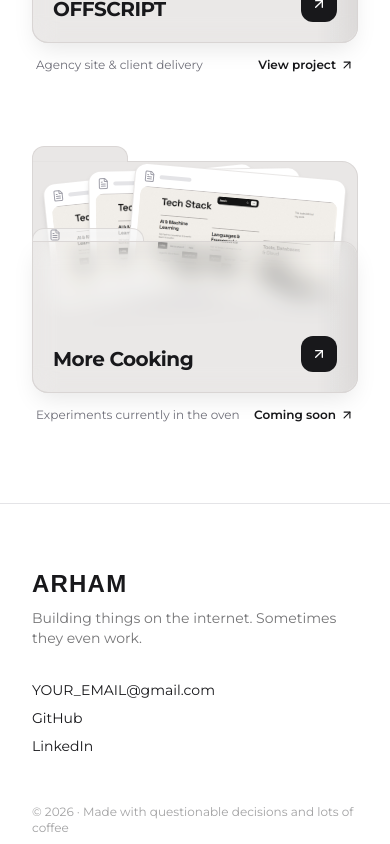
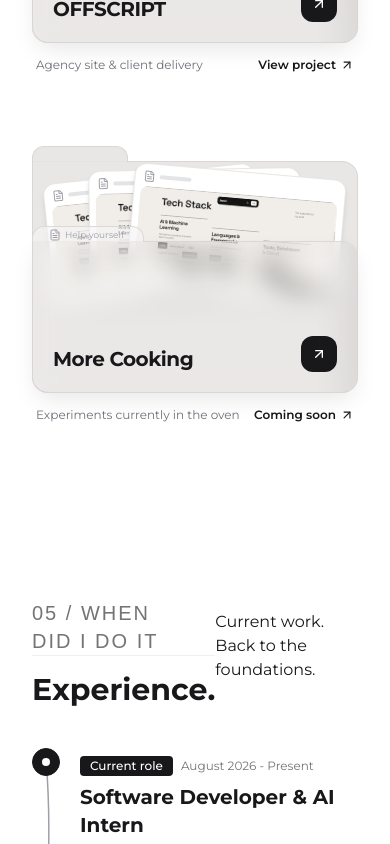
Before and after one commit to FrozenAlgo/MyPortfolio, a Next.js app: page / in a window 390 px wide. Shown: the part 5221-6065 px from the top of the page. Built offline with nearby package versions, Linux system fonts and the light colour scheme; a web font is replaced by a local one.

Commit message:
added experience

```diff
--- a/src/app/page.js
+++ b/src/app/page.js
@@ -1,4 +1,5 @@
 "use client";
+import ExperienceTimeline from "@/components/home/ExperienceTimeline";
 import ScrollFlipImage from "@/components/home/ScrollFlipImage";
 import FolderPocket from "@/components/ui/FolderPocket";
 import RollingIcon from "@/components/ui/RollingIcon";
@@ -201,7 +202,7 @@ export default function Home() {
           ))}
         </div>
       </section>
-      <section className="px-8 sm:px-20 py-20">
+      <section className="px-8 sm:px-20 py-20 min-h-screen">
         <div className="flex justify-between items-center">
           <div>
             <h2 className="font-sanscode text-xl uppercase tracking-widest opacity-60 my-4 flex justify-between items-center border-b border-b-gray-200">
@@ -229,6 +230,26 @@ export default function Home() {
           ))}
         </div>
       </section>
+      {/* EXPERIENCE */}
+      <section className="px-8 sm:px-20 py-20 min-h-screen">
+        <div className="flex justify-between items-center">
+          <div>
+            <h2 className="font-sanscode text-xl uppercase tracking-widest opacity-60 my-4 flex justify-between items-center border-b border-b-gray-200">
+              05 / When did i do it
+              <Image
+                src="/OrangeCatPeeping-ezgif.com-crop.gif"
+                width={40}
+                height={40}
+                // className="flex items-center w-10 h-10"
+                alt="cat peeping gif"
+              />
+            </h2>
+            <h2 className="text-3xl sm:text-5xl font-bold">Experience.</h2>
+          </div>
+          <p>Current work. Back to the foundations.</p>
+        </div>
+        <ExperienceTimeline />
+      </section>
     </div>
   );
 }
--- /dev/null
+++ b/src/components/home/ExperienceTimeline.js
@@ -0,0 +1,150 @@
+"use client";
+
+const EXPERIENCE = [
+  {
+    badge: "Current role",
+    date: "August 2026 - Present",
+    title: "Software Developer & AI Intern",
+    org: "JAKS & Associates",
+    location: "Kochi",
+    desc: "Working in software development and AI as an intern at JAKS & Associates in Kochi.",
+    isCurrent: true,
+  },
+  {
+    badge: "Ongoing",
+    date: "",
+    title: "Freelance Web Developer",
+    org: "Client projects",
+    location: "",
+    desc: "Built and delivered websites for clients. Currently working on freelance projects.",
+  },
+  {
+    badge: "",
+    date: "2024 - 2026",
+    title: "Master of Computer Applications",
+    org: "Pondicherry University",
+    location: "",
+    desc: "Graduated April 2026 / GPA 7.3",
+  },
+  {
+    badge: "",
+    date: "September 2023 - March 2024",
+    title: "Data Science Intern",
+    org: "AI Variant",
+    location: "Remote",
+    desc: "Completed a six-month data science internship.",
+  },
+  {
+    badge: "",
+    date: "2020 - 2023",
+    title: "Bachelor of Computer Applications",
+    org: "Calicut University",
+    location: "",
+    desc: "GPA 6.5",
+  },
+];
+export default function ExperienceTimeline() {
+  return (
+    <div className="relative mt-10">
+      {/* 1. DESKTOP HORIZONTAL WAVE (hidden on mobile) */}
+      <svg
+        viewBox="0 0 1000 100"
+        preserveAspectRatio="none"
+        className="hidden md:block absolute top-0 left-0 w-full h-[100px] pointer-events-none z-0"
+      >
+        <path
+          d="M 20 14
+       C 160 14, 170 90, 250 78
+       C 330 78, 360 14, 450 14
+       C 540 14, 570 90, 650 80
+       C 730 78, 760 14, 830 10"
+          fill="none"
+          stroke="currentColor"
+          strokeWidth="1.5"
+          vectorEffect="non-scaling-stroke"
+          className="text-zinc-400 dark:text-zinc-600"
+        />
+      </svg>
+
+      {/* 2. MOBILE VERTICAL WAVE (hidden on desktop) */}
+      <svg
+        viewBox="0 0 40 600"
+        preserveAspectRatio="none"
+        className="block md:hidden absolute top-3 bottom-12 left-0 w-7 h-[calc(100%-3rem)] pointer-events-none z-0"
+      >
+        <path
+          d="M 20 0
+       C 34 75, 6 150, 20 225
+       C 34 300, 6 375, 20 450
+       C 34 525, 10 570, 20 600"
+          fill="none"
+          stroke="currentColor"
+          strokeWidth="1.5"
+          vectorEffect="non-scaling-stroke"
+          className="text-zinc-400 dark:text-zinc-600"
+        />
+      </svg>
+      {/* 5 Columns on Desktop, 1 Column on Mobile */}
+      <div className="relative z-10 grid grid-cols-1 md:grid-cols-5 gap-10 md:gap-6 ">
+        {EXPERIENCE.map((item, idx) => {
+          // Even indexes (0, 2, 4) are HIGH; Odd indexes (1, 3) are LOW
+          const isLow = idx % 2 !== 0;
+
+          return (
+            <div
+              key={item.title}
+              className={`flex md:flex-col gap-5 md:gap-6 ${
+                isLow ? "md:mt-16" : "md:mt-0"
+              }`}
+            >
+              {/* THE DOT */}
+              <div
+                className={`w-7 h-7 rounded-full border flex items-center justify-center shrink-0 ${
+                  item.isCurrent
+                    ? "bg-zinc-900 border-zinc-900 dark:bg-zinc-100 dark:border-zinc-100"
+                    : "bg-stone-100 border-zinc-400 dark:bg-zinc-950 dark:border-zinc-600"
+                }`}
+              >
+                <span
+                  className={`w-2 h-2 rounded-full ${
+                    item.isCurrent
+                      ? "bg-white dark:bg-zinc-900"
+                      : "bg-zinc-900 dark:bg-zinc-100"
+                  }`}
+                />
+              </div>
+
+              {/* THE TEXT CONTENT */}
+              <div className="space-y-2 mt-2">
+                {/* Badge + Date row */}
+                <div className="flex flex-wrap items-center gap-2">
+                  {item.badge && (
+                    <span className="px-2.5 py-0.5 rounded bg-zinc-900 text-white dark:bg-zinc-100 dark:text-zinc-900 text-xs font-medium">
+                      {item.badge}
+                    </span>
+                  )}
+                  {item.date && (
+                    <span className="text-xs opacity-60">{item.date}</span>
+                  )}
+                </div>
+
+                <h3 className="text-xl font-bold leading-snug">{item.title}</h3>
+
+                <div>
+                  <p className="text-sm font-semibold">{item.org}</p>
+                  {item.location && (
+                    <p className="text-xs opacity-60">{item.location}</p>
+                  )}
+                </div>
+
+                <p className="text-xs sm:text-sm opacity-75 leading-relaxed pt-1">
+                  {item.desc}
+                </p>
+              </div>
+            </div>
+          );
+        })}
+      </div>
+    </div>
+  );
+}
--- /dev/null
+++ b/src/components/home/ProjectModal.js
@@ -0,0 +1,7 @@
+export default function ProjectModal(project) {
+  return (
+    <div>
+      <div></div>
+    </div>
+  );
+}
--- a/src/components/ui/FolderPocket.js
+++ b/src/components/ui/FolderPocket.js
@@ -84,8 +84,9 @@ export default function FolderPocket({ project }) {
           className="relative z-20 -mt-12 h-38 sm:h-32 rounded-2xl rounded-tl-none bg-stone-100/10 dark:bg-zinc-900/80 backdrop-blur-md border border-stone-300/80 dark:border-zinc-700/80 shadow-[0_10px_25px_-5px_rgba(0,0,0,0.1)] p-5 flex items-end justify-between"
         >
           {/* Front Pocket Top-Left Tab with Document Icon (seen in your screenshot!) */}
-          <div className="absolute -top-3.5 -left-[1px] h-3.5 w-28 rounded-t-xl bg-stone-100/65 dark:bg-zinc-900/95 backdrop-blur-md border border-t border-x border-stone-300/80 dark:border-zinc-700/80 flex items-center pl-4">
+          <div className="absolute -top-4 -left-[1px] h-4 w-28 rounded-t-xl bg-stone-100/65 dark:bg-zinc-900/95 backdrop-blur-md border border-t border-x border-stone-300/80 dark:border-zinc-700/80 flex items-center pl-4 border-b-0">
             <FileText className="w-3 h-3 text-zinc-400" />
+            <span className="text-zinc-400 text-[9px] ms-1">Help yourself</span>
           </div>
 
           {/* Subtle right-side vertical fold shadow from your screenshot */}
```
Also changed, not shown: src/components/ui/WalkingBot.js (deleted, +0 -29 lines).
